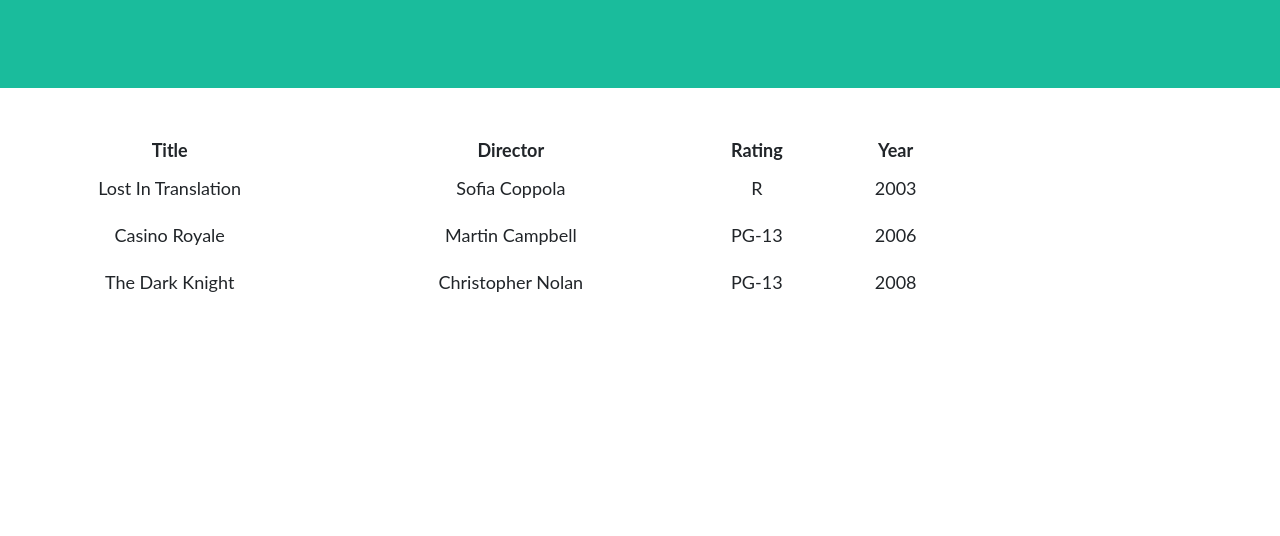
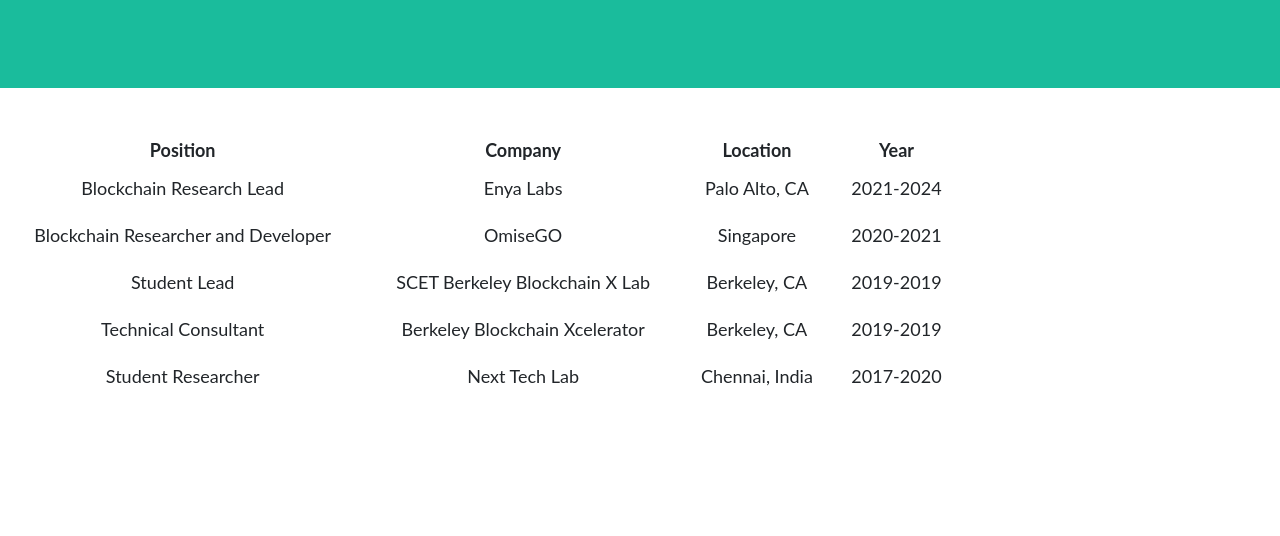
Before and after one commit to therocketman777/therocketman777.github.io, a plain HTML site: page list.html in a window 1280 px wide. Shown: the part 264-800 px from the top of the page. Drawn offline with Linux system fonts and the light colour scheme.

Commit message:
update pages and add list

```diff
--- a/index.html
+++ b/index.html
@@ -1,9 +1,9 @@
 <!DOCTYPE HTML>
 <html>
     <header>
-        <link rel="stylesheet" href="style.css">
+        <link rel="stylesheet" href="Example_CSS_Style Templates/style3.css">
         <link rel="stylesheet" href="table_style.css">
-        <title>My Webpage Title</title>
+        <title>Deep's Website</title>
     </header>
     <body>
         <!---Navigation--->
@@ -11,10 +11,10 @@
         <nav class="navbar navbar-expand-lg bg-secondary text-uppercase fixed-top" id="mainNav">
             <div class="container">
                 <!--This code defines the "My Webpage" link in the top left corner of the navigation pane-->
-                <a class="navbar-brand" href="./index.html">My Webpage</a>
+                <a class="navbar-brand" href="./index.html">Deep's Website</a>
                 <!--This code defines the "List" link in the top right corner of the navigation pane-->
                 <ul class="navbar-nav ms-auto">
-                    <li class="nav-item mx-0 mx-lg-1"><a class="nav-link py-3 px-0 px-lg-3 rounded" href="./list.html">List</a></li>
+                    <li class="nav-item mx-0 mx-lg-1"><a class="nav-link py-3 px-0 px-lg-3 rounded" href="./list.html">Experiences</a></li>
                 </ul>
             </div>
         </nav>
@@ -23,7 +23,7 @@
             <div class="container d-flex align-items-center flex-column">
 
                 <!-- This code is for the student name-->
-                <h1 class="masthead-heading text-uppercase mb-0">Test Student</h1>
+                <h1 class="masthead-heading text-uppercase mb-0">Souradeep Das</h1>
                 <!--This code creates the two lines separating the student name from the subtitle-->
                 <div class="divider-custom divider-light">
                     <div class="divider-custom-line"></div>
@@ -33,11 +33,24 @@
                 <p class="masthead-subheading font-weight-light mb-0">School of Information Student</p>
             </div>
         </header>
-        <section class="text-center">
+        <section class="page-section bg-berkeley-blue text-white mb-0" id="about">
+            <div class="container">
+                <h2 class="page-section-heading text-center text-uppercase text-white">About Me</h2>
 
-            <div class="col-md-6 col-lg-4 mb-5">
-                <!-- put your bio paragraph here; remember to use the correct html tags -->
+                <div class="divider-custom divider-light">
+                    <div class="divider-custom-line"></div>
+                    <div class="divider-custom-icon"><i class="fas fa-star"></i></div>
+                    <div class="divider-custom-line"></div>
+                </div>
 
+                <div class="row">
+                    <div class="col-lg-4 ms-auto">
+                        <p class="lead">Souradeep Das is a graduate student at the School of Information, where he is pursuing a Master of Information Management and Systems. Prior to this, Souradeep was the Blockchain Research Lead at Enya Labs, working on Optimistic Rollups to scale blockchain. He has extensive experience with OmiseGo, where he contributed to Plasma design, a recognized blockchain scalability solution.</p>
+                    </div>
+                    <div class="col-lg-4 me-auto">
+                        <img class="img-fluid rounded-circle" src="souradeep.jpeg" alt="Souradeep's Photo" width="300" height="300">
+                    </div>
+                </div>
             </div>
         </section>
     </body>
--- a/list.html
+++ b/list.html
@@ -3,7 +3,7 @@
     <header>
         <link rel="stylesheet" href="style.css">
         <link rel="stylesheet" href="table_style.css">
-        <title>My Webpage Title</title>
+        <title>Deep's Website</title>
     </header>
     <body>
         <!---Navigation--->
@@ -11,7 +11,7 @@
         <nav class="navbar navbar-expand-lg bg-secondary text-uppercase fixed-top" id="mainNav">
             <div class="container">
                 <!--This code defines the "My Webpage" link in the top right corner of the navigation pane-->
-                <a class="navbar-brand" href="">My Webpage</a>
+                <a class="navbar-brand" href="./index.html">Deep's Website</a>
                 <!--This code defines the "List" link in the top left corner of the navigation pane-->
                 <ul class="navbar-nav ms-auto">
                     <li class="nav-item mx-0 mx-lg-1"><a class="nav-link py-3 px-0 px-lg-3 rounded" href="./list.html">List</a></li>
--- a/list_data.json
+++ b/list_data.json
@@ -1,22 +1,34 @@
 {
-	"movies": [
+	"WorkEx": [
 		{
-			"Title": "Lost In Translation",
-			"Director": "Sofia Coppola",
-			"Rating": "R",
-			"Year": "2003"
+			"Position": "Blockchain Research Lead",
+			"Company": "Enya Labs",
+			"Location": "Palo Alto, CA",
+			"Year": "2021-2024"
 		},
 		{
-			"Title": "Casino Royale",
-			"Director": "Martin Campbell",
-			"Rating": "PG-13",
-			"Year": "2006"
+			"Position": "Blockchain Researcher and Developer",
+			"Company": "OmiseGO",
+			"Location": "Singapore",
+			"Year": "2020-2021"
 		},
 		{
-			"Title": "The Dark Knight",
-			"Director": "Christopher Nolan",
-			"Rating": "PG-13",
-			"Year": "2008"
+			"Position": "Student Lead",
+			"Company": "SCET Berkeley Blockchain X Lab",
+			"Location": "Berkeley, CA",
+			"Year": "2019-2019"
+		},
+		{
+			"Position": "Technical Consultant",
+			"Company": "Berkeley Blockchain Xcelerator",
+			"Location": "Berkeley, CA",
+			"Year": "2019-2019"
+		},
+		{
+			"Position": "Student Researcher",
+			"Company": "Next Tech Lab",
+			"Location": "Chennai, India",
+			"Year": "2017-2020"
 		}
 	]
 }
```
Also changed, not shown: Example_CSS_Style Templates/style3.css, souradeep.jpeg (added), 1 other file.
